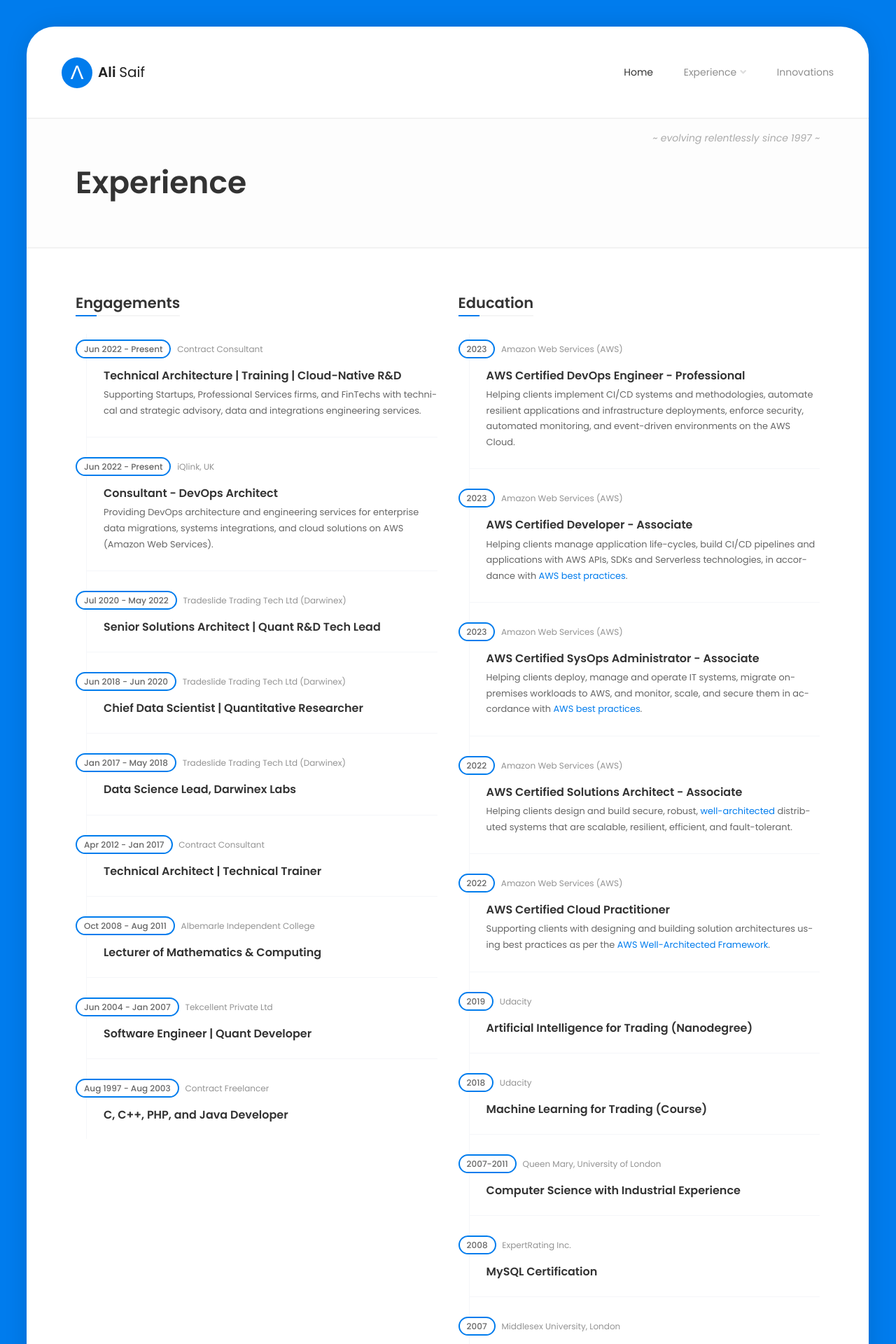
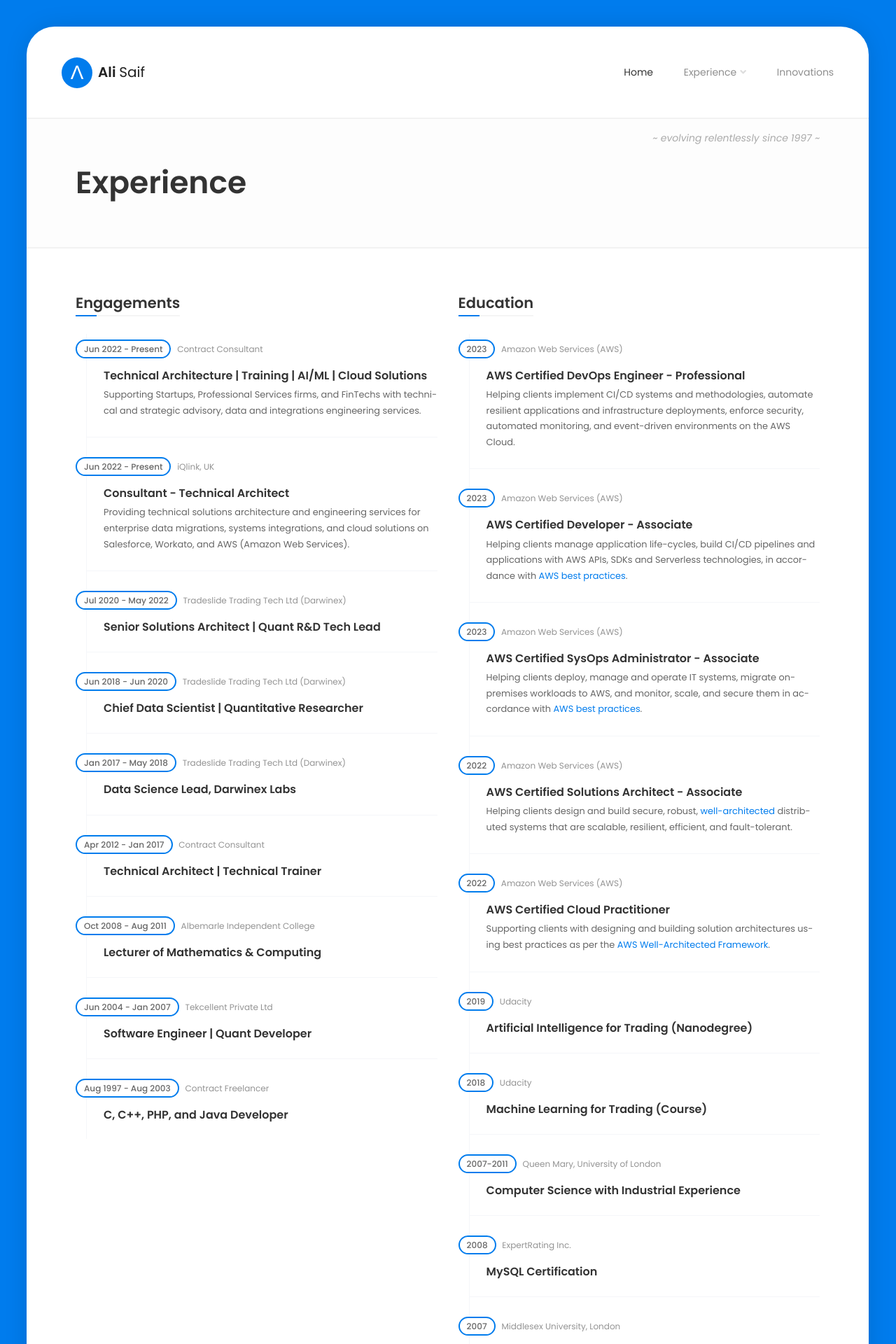
Before and after one commit to integracore2/integracore2.github.io, a Jekyll site: the page built from experience.md, in a window 1280 px wide. Shown: the top 1920 px of the page at 70% size. Built offline with Jekyll 4.4.1, drawn with Linux system fonts in a browser that asks for light colours; comment, search, counter and statistics services are not loaded.

Commit message:
Update engagements.yml

```diff
--- a/_data/pageconfig/experience/engagements.yml
+++ b/_data/pageconfig/experience/engagements.yml
@@ -2,13 +2,13 @@
   -
     timeline: Jun 2022 - Present
     company: Contract Consultant
-    role: Technical Architecture | Training | Cloud-Native R&D
+    role: Technical Architecture | Training | AI/ML | Cloud Solutions
     description: Supporting Startups, Professional Services firms, and FinTechs with technical and strategic advisory, data and integrations engineering services.
   -
     timeline: Jun 2022 - Present
     company: iQlink, UK
-    role: Consultant - DevOps Architect
-    description: Providing DevOps architecture and engineering services for enterprise data migrations, systems integrations, and cloud solutions on AWS (Amazon Web Services).
+    role: Consultant - Technical Architect
+    description: Providing technical solutions architecture and engineering services for enterprise data migrations, systems integrations, and cloud solutions on Salesforce, Workato, and AWS (Amazon Web Services).
   -
     timeline: Jul 2020 - May 2022
     company: Tradeslide Trading Tech Ltd (Darwinex)
```
